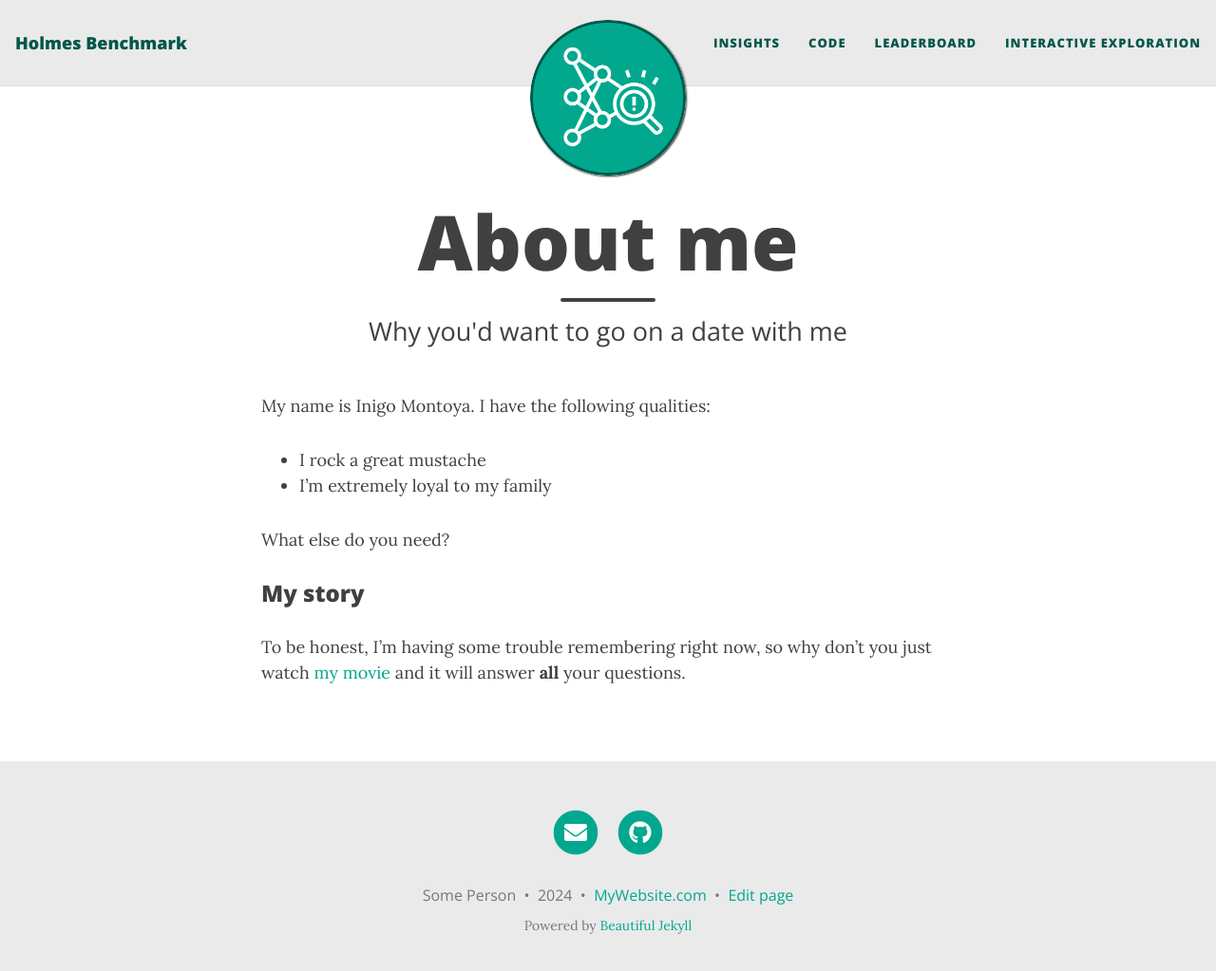
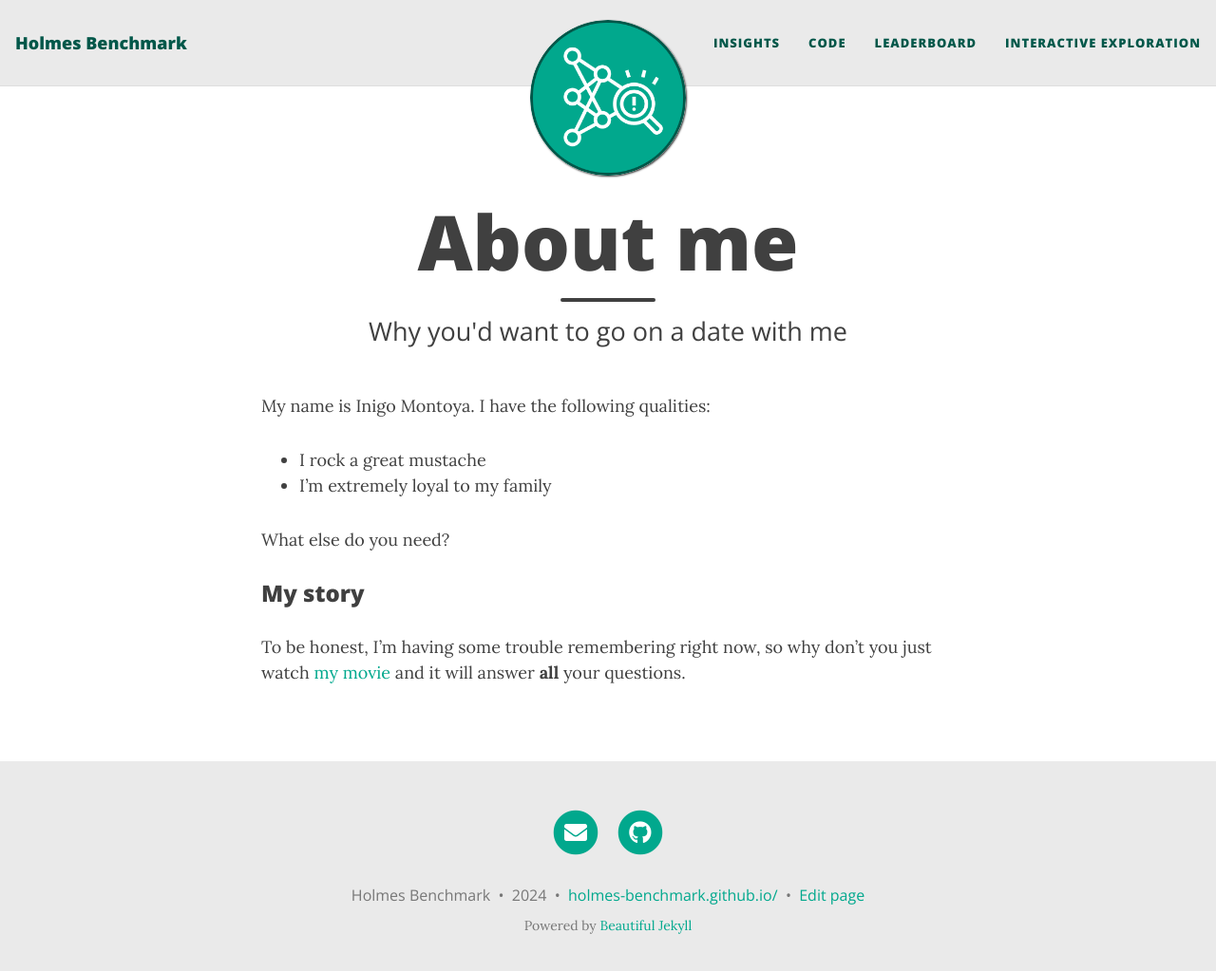
Before and after one commit to Holmes-Benchmark/holmes-benchmark.github.io, a Jekyll site: the page built from aboutm.md, in a window 1280 px wide and 1036 px high. Shown: the top 1023 px of the window at 95% size. Built offline with Jekyll 4.4.1, drawn with Linux system fonts in a browser that asks for light colours; nearby versions of some CDN libraries.

Commit message:
update page

```diff
--- a/_config.yml
+++ b/_config.yml
@@ -12,7 +12,7 @@
 # Name of website
 title: Holmes Benchmark
 # Your name to show in the footer
-author: Some Person
+author: Holmes Benchmark
 
 ###############################################
 # --- List of links in the navigation bar --- #
@@ -100,7 +100,7 @@ share-links-active:
 
 # How to display the link to your website in the footer
 # Remove this if you don't want a link in the footer
-url-pretty: "MyWebsite.com"
+url-pretty: "holmes-benchmark.github.io/"
 
 # Add the website title to the title of every page
 title-on-all-pages: true
```
